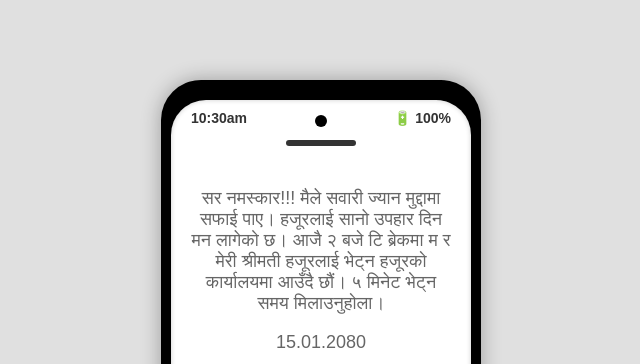
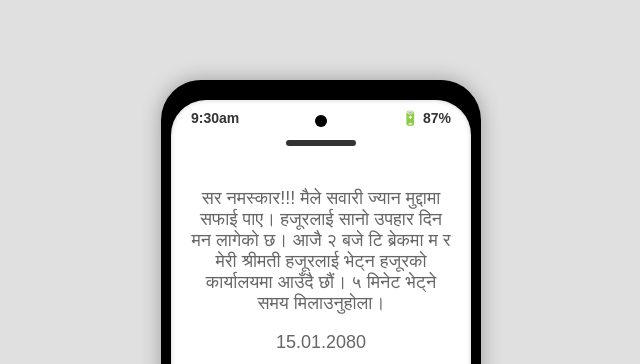
Before and after one commit to ShivaPrasadAcharya/inbasket5.git.io, a plain HTML site: page index.html in a window 1280 px wide. Shown: the top 364 px of the page, 319-959 px from the left. Drawn offline with Linux system fonts and the light colour scheme.

Commit message:
Update index.html

```diff
--- a/index.html
+++ b/index.html
@@ -129,11 +129,11 @@ transform: translate(-50%, -50%);
             <div class="speaker"></div>
             <div class="content">
                 <div class="status-bar">
-                    <div class="time">10:30am</div>
-                    <div class="battery">🔋 100%</div>
+                    <div class="time">9:30am</div>
+                    <div class="battery">🔋 87%</div>
                 </div>
                 <div class="message">
-                    <p> सर नमस्कार!!! मैले सवारी ज्यान मुद्दामा सफाई पाए।  हजूरलाई  सानो उपहार दिन मन लागेको छ।  आजै २ बजे टि ब्रेकमा म र मेरी श्रीमती हजूरलाई  भेट्न हजूरको कार्यालयमा आउँदै छौं। ५ मिनेट भेट्न समय मिलाउनुहोला।   </p>
+                    <p> सर नमस्कार!!! मैले सवारी ज्यान मुद्दामा सफाई पाए।  हजूरलाई  सानो उपहार दिन मन लागेको छ।  आजै २ बजे टि ब्रेकमा म र मेरी श्रीमती हजूरलाई  भेट्न हजूरको कार्यालयमा आउँदै छौं। ५ मिनेट भेट्ने समय मिलाउनुहोला।   </p>
                     <p id="datetime">15.01.2080</p>
                 </div>
             </div>
```
